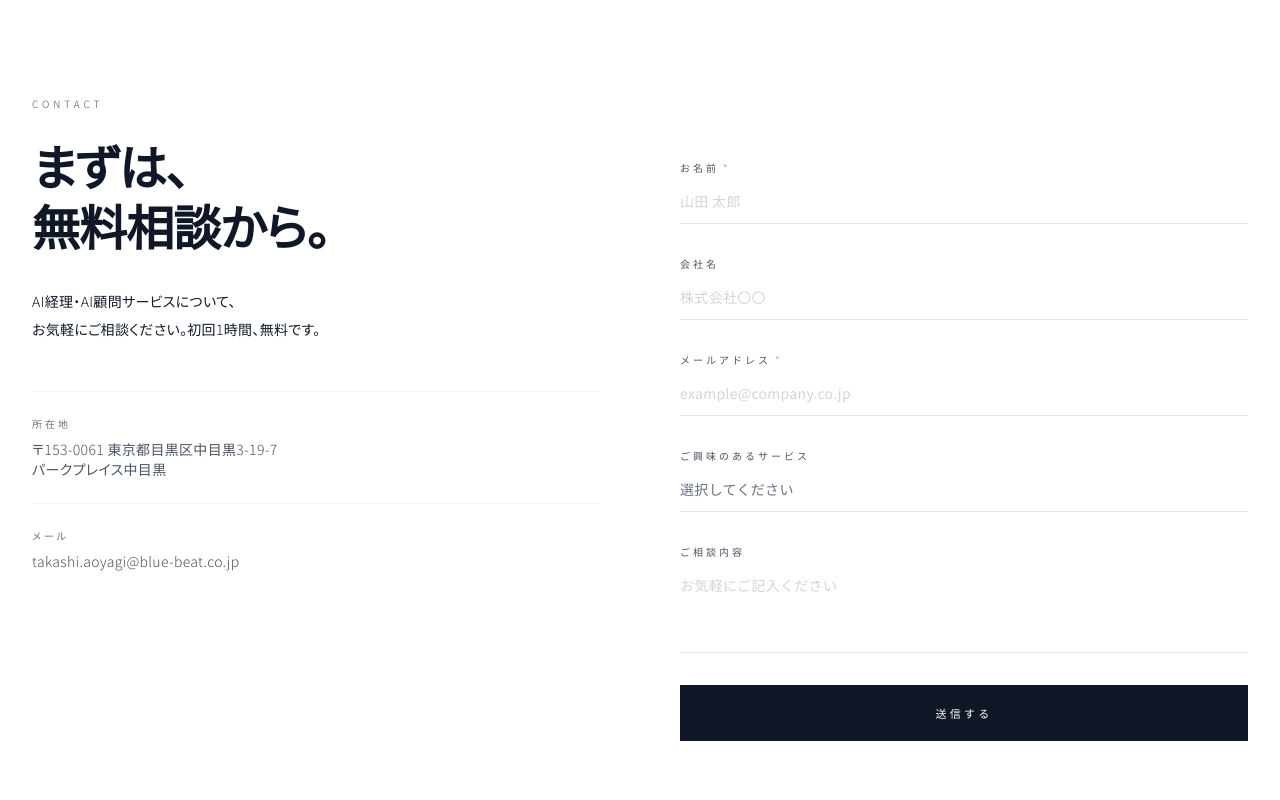
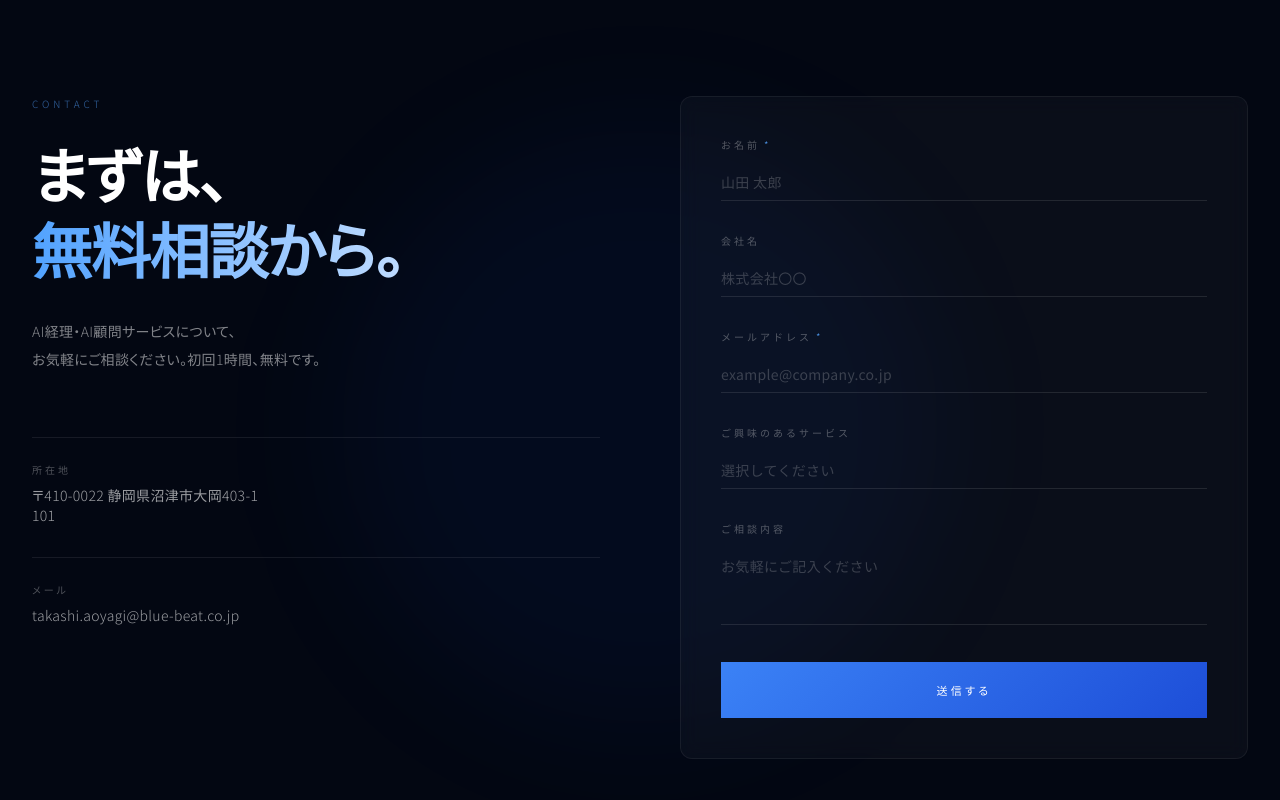
Before and after one commit to facultybank0725-ctrl/blue-beat, a Next.js app: page / in a window 1280 px wide. Shown: the part 3360-4160 px from the top of the page. Built offline with nearby package versions, Linux system fonts and the light colour scheme.

Commit message:
Update address to Numazu, Shizuoka

```diff
--- a/src/components/Contact.tsx
+++ b/src/components/Contact.tsx
@@ -1,82 +1,143 @@
+'use client';
+
+import { useState } from 'react';
+
 export default function Contact() {
+  const [form, setForm] = useState({ name: '', company: '', email: '', service: '', message: '' });
+  const [status, setStatus] = useState<'idle' | 'loading' | 'success' | 'error'>('idle');
+
+  const handleChange = (e: React.ChangeEvent<HTMLInputElement | HTMLTextAreaElement | HTMLSelectElement>) => {
+    setForm({ ...form, [e.target.name]: e.target.value });
+  };
+
+  const handleSubmit = async (e: React.FormEvent) => {
+    e.preventDefault();
+    setStatus('loading');
+    const res = await fetch('/api/contact', {
+      method: 'POST',
+      headers: { 'Content-Type': 'application/json' },
+      body: JSON.stringify(form),
+    });
+    setStatus(res.ok ? 'success' : 'error');
+  };
+
+  const inputClass = "w-full text-sm text-white placeholder-white/20 bg-transparent focus:outline-none py-2 border-b border-white/10 focus:border-blue-400 transition-colors duration-300";
+
   return (
-    <section id="contact" className="bg-white">
-      <div className="max-w-7xl mx-auto px-8 py-28">
+    <section id="contact" className="relative bg-gray-950 text-white overflow-hidden">
+      {/* 背景装飾 */}
+      <div className="absolute top-1/2 left-1/2 -translate-x-1/2 -translate-y-1/2 w-[600px] h-[600px] bg-blue-600/5 rounded-full blur-3xl pointer-events-none" />
+
+      <div className="relative max-w-7xl mx-auto px-8 py-28">
         <div className="grid md:grid-cols-2 gap-20">
+
           {/* 左 */}
           <div>
-            <p className="text-[10px] tracking-[0.4em] uppercase text-gray-600 font-light mb-6">Contact</p>
-            <h2 className="text-5xl font-bold text-gray-900 tracking-tight leading-tight mb-8">
-              まずは、<br />無料相談から。
+            <p className="text-[10px] tracking-[0.4em] uppercase text-blue-400/60 font-light mb-6">Contact</p>
+            <h2 className="text-5xl md:text-6xl font-bold tracking-tight leading-tight mb-8">
+              まずは、<br />
+              <span className="bg-gradient-to-r from-blue-400 to-blue-200 bg-clip-text text-transparent">
+                無料相談から。
+              </span>
             </h2>
-            <p className="text-sm text-gray-900 font-light leading-loose mb-12">
+            <p className="text-sm text-white/50 font-light leading-loose mb-16">
               AI経理・AI顧問サービスについて、<br />
               お気軽にご相談ください。初回1時間、無料です。
             </p>
-            <div className="space-y-6">
+            <div className="space-y-8">
               {[
-                { label: "所在地", value: "〒153-0061 東京都目黒区中目黒3-19-7\nパークプレイス中目黒" },
+                { label: "所在地", value: "〒410-0022 静岡県沼津市大岡403-1\n101" },
                 { label: "メール", value: "takashi.aoyagi@blue-beat.co.jp" },
               ].map((item) => (
-                <div key={item.label} className="border-t border-gray-100 pt-6">
-                  <p className="text-[10px] tracking-[0.3em] uppercase text-gray-500 mb-2 font-light">{item.label}</p>
-                  <p className="text-sm text-gray-600 font-light whitespace-pre-line">{item.value}</p>
+                <div key={item.label} className="border-t border-white/8 pt-6">
+                  <p className="text-[10px] tracking-[0.3em] uppercase text-white/30 mb-2 font-light">{item.label}</p>
+                  <p className="text-sm text-white/60 font-light whitespace-pre-line">{item.value}</p>
                 </div>
               ))}
             </div>
           </div>
 
           {/* 右 フォーム */}
-          <div className="pt-16">
-            <form className="space-y-8">
+          <div className="relative rounded-none md:rounded-xl p-8 md:p-10" style={{ background: 'rgba(255,255,255,0.03)', border: '1px solid rgba(255,255,255,0.06)', backdropFilter: 'blur(10px)' }}>
+            {status === 'success' ? (
+              <div className="text-center py-20">
+                <div className="w-16 h-16 rounded-full bg-blue-500/20 flex items-center justify-center mx-auto mb-6">
+                  <span className="text-blue-400 text-2xl">✓</span>
+                </div>
+                <p className="text-2xl font-bold text-white mb-4">送信完了しました</p>
+                <p className="text-sm text-white/40 font-light">お問い合わせありがとうございます。<br />担当者よりご連絡いたします。</p>
+              </div>
+            ) : (
+              <form className="space-y-8" onSubmit={handleSubmit}>
                 {[
-                { label: "お名前", type: "text", placeholder: "山田 太郎", required: true },
-                { label: "会社名", type: "text", placeholder: "株式会社〇〇", required: false },
-                { label: "メールアドレス", type: "email", placeholder: "example@company.co.jp", required: true },
+                  { label: "お名前", name: "name", type: "text", placeholder: "山田 太郎", required: true },
+                  { label: "会社名", name: "company", type: "text", placeholder: "株式会社〇〇", required: false },
+                  { label: "メールアドレス", name: "email", type: "email", placeholder: "example@company.co.jp", required: true },
                 ].map((field) => (
-                <div key={field.label} className="border-b border-gray-200 pb-2">
-                  <label className="block text-[10px] tracking-[0.3em] uppercase text-gray-600 font-light mb-3">
+                  <div key={field.label}>
+                    <label className="block text-[10px] tracking-[0.3em] uppercase text-white/30 font-light mb-3">
                       {field.label}{field.required && <span className="text-blue-400 ml-1">*</span>}
                     </label>
                     <input
                       type={field.type}
+                      name={field.name}
                       placeholder={field.placeholder}
-                    className="w-full text-sm text-gray-800 placeholder-gray-300 bg-transparent focus:outline-none py-1"
+                      required={field.required}
+                      value={form[field.name as keyof typeof form]}
+                      onChange={handleChange}
+                      className={inputClass}
                     />
                   </div>
                 ))}
 
-              <div className="border-b border-gray-200 pb-2">
-                <label className="block text-[10px] tracking-[0.3em] uppercase text-gray-600 font-light mb-3">
+                <div>
+                  <label className="block text-[10px] tracking-[0.3em] uppercase text-white/30 font-light mb-3">
                     ご興味のあるサービス
                   </label>
-                <select className="w-full text-sm text-gray-500 bg-transparent focus:outline-none py-1 appearance-none">
-                  <option value="">選択してください</option>
-                  <option>AI経理</option>
-                  <option>AI顧問</option>
-                  <option>法人設立・海外進出支援</option>
-                  <option>その他</option>
+                  <select
+                    name="service"
+                    value={form.service}
+                    onChange={handleChange}
+                    className={inputClass + " appearance-none"}
+                    style={{ color: form.service ? 'white' : 'rgba(255,255,255,0.2)' }}
+                  >
+                    <option value="" style={{ background: '#111827' }}>選択してください</option>
+                    <option style={{ background: '#111827' }}>AI経理</option>
+                    <option style={{ background: '#111827' }}>AI顧問</option>
+                    <option style={{ background: '#111827' }}>法人設立・海外進出支援</option>
+                    <option style={{ background: '#111827' }}>その他</option>
                   </select>
                 </div>
 
-              <div className="border-b border-gray-200 pb-2">
-                <label className="block text-[10px] tracking-[0.3em] uppercase text-gray-600 font-light mb-3">
+                <div>
+                  <label className="block text-[10px] tracking-[0.3em] uppercase text-white/30 font-light mb-3">
                     ご相談内容
                   </label>
                   <textarea
+                    name="message"
                     rows={3}
                     placeholder="お気軽にご記入ください"
-                  className="w-full text-sm text-gray-800 placeholder-gray-300 bg-transparent focus:outline-none py-1 resize-none"
+                    value={form.message}
+                    onChange={handleChange}
+                    className={inputClass + " resize-none"}
                   />
                 </div>
 
+                {status === 'error' && (
+                  <p className="text-sm text-red-400">送信に失敗しました。しばらくしてから再度お試しください。</p>
+                )}
+
                 <button
                   type="submit"
-                className="w-full bg-gray-900 text-white text-[11px] font-medium py-5 tracking-[0.3em] uppercase hover:bg-blue-600 transition-colors duration-300"
+                  disabled={status === 'loading'}
+                  className="relative w-full overflow-hidden group text-[11px] font-medium py-5 tracking-[0.3em] uppercase disabled:opacity-50 transition-all duration-300"
+                  style={{ background: 'linear-gradient(135deg, #3b82f6, #1d4ed8)', color: 'white' }}
                 >
-                送信する
+                  <span className="absolute inset-0 bg-white/10 translate-y-full group-hover:translate-y-0 transition-transform duration-300" />
+                  <span className="relative">{status === 'loading' ? '送信中...' : '送信する'}</span>
                 </button>
               </form>
+            )}
           </div>
         </div>
       </div>
--- a/src/components/Footer.tsx
+++ b/src/components/Footer.tsx
@@ -30,9 +30,9 @@ export default function Footer() {
             <div>
               <p className="text-[9px] tracking-[0.3em] uppercase text-white/20 font-light mb-5">Access</p>
               <ul className="space-y-2 font-light text-white/30 leading-relaxed">
-                <li>〒153-0061</li>
-                <li>東京都目黒区</li>
-                <li>中目黒3-19-7</li>
+                <li>〒410-0022</li>
+                <li>静岡県沼津市</li>
+                <li>大岡403-1 101</li>
               </ul>
             </div>
           </div>
```
Lines whose indentation alone changed are shown as unchanged.
